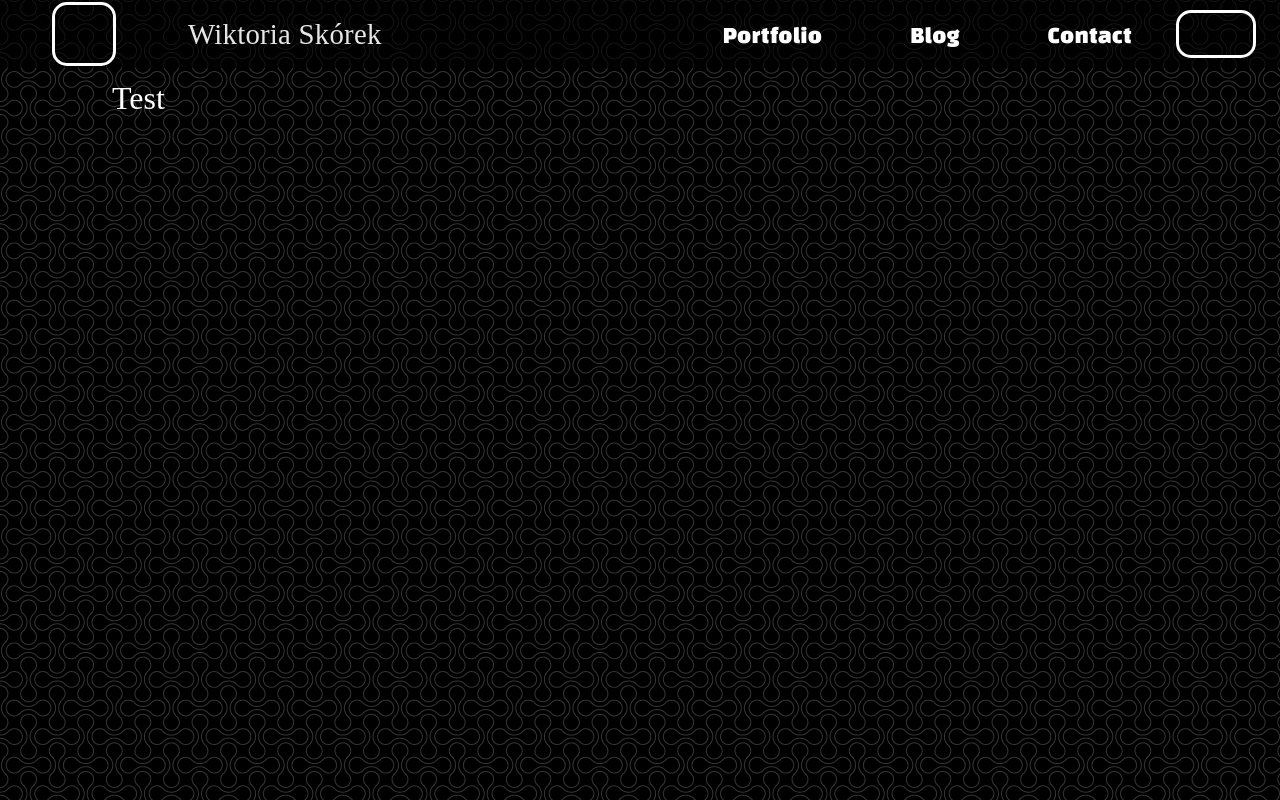
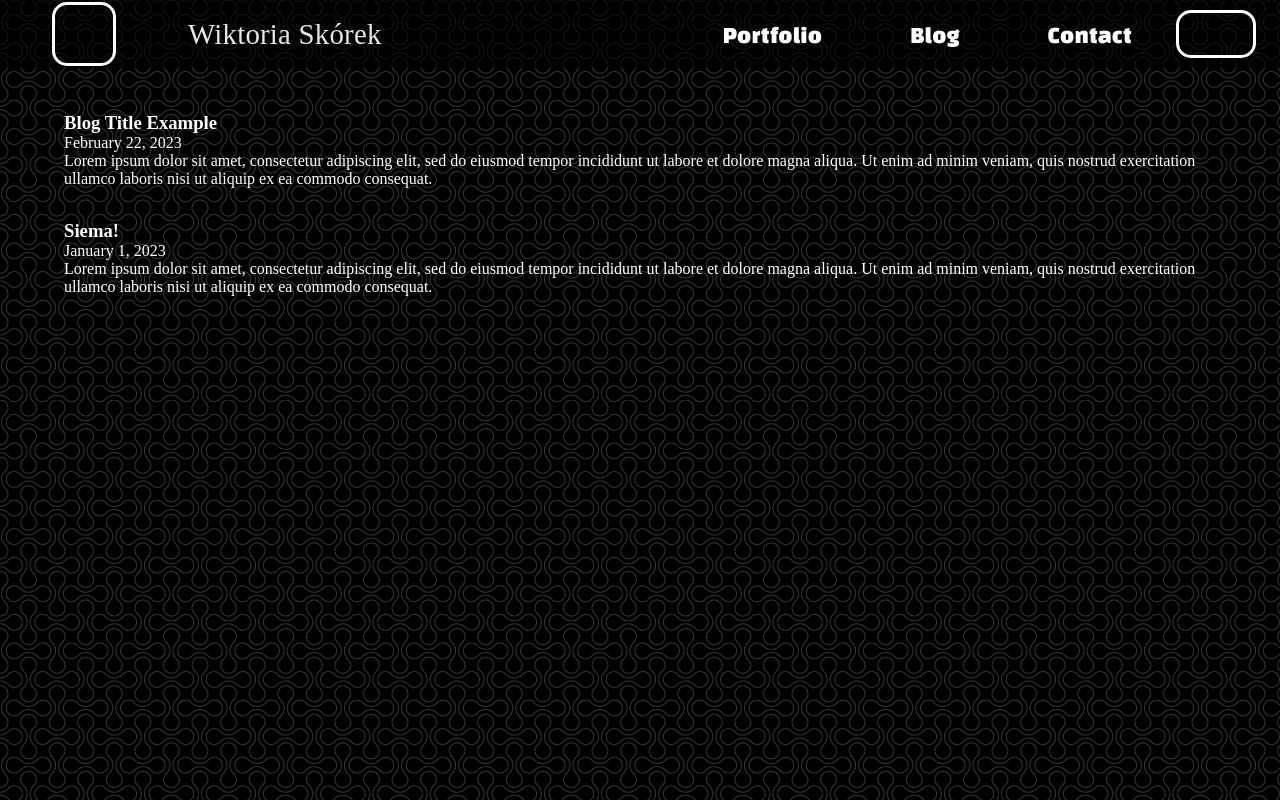
Before and after one commit to s-jez/Portfolio-3DArist, a React (Create React App) app: page /blog in a window 1280 px wide. Built offline with nearby package versions, Linux system fonts and the light colour scheme; a web font is replaced by a local one.

Commit message:
Add Blog components logic.

```diff
--- a/src/components/Carousel/Slider/Slider.module.css
+++ b/src/components/Carousel/Slider/Slider.module.css
@@ -9,7 +9,7 @@
   background-repeat: no-repeat;
   background-position: center;
   background-size: cover;
-  transition: 1s cubic-bezier(0.39, 0.575, 0.565, 1);
+  transition: all 0.4s;
 }
 @media (max-width: 1200px) {
   .slider {
--- a/src/components/Navbar/Navbar.module.css
+++ b/src/components/Navbar/Navbar.module.css
@@ -113,15 +113,6 @@
   z-index: 10;
   border-radius: 50%;
 }
-.menu-burger {
-  display: flex;
-  flex-direction: column;
-  justify-content: center;
-  align-items: center;
-  width: 4rem;
-  height: 4rem;
-  cursor: pointer;
-}
 .menu {
   display: none;
   width: 270px;
@@ -228,6 +219,10 @@
   .nav ul {
     display: block;
   }
+  .menu-active a > img {
+    border-radius: 1.25rem;
+    filter: drop-shadow(10px 10px 10px rgba(0, 0, 0, 0.25));
+  }
 }
 @media (max-height: 600px) {
   .nav-title {
--- /dev/null
+++ b/src/pages/Blog/Card/BlogCard.module.css
@@ -0,0 +1,4 @@
+.blog__card {
+  margin: 2rem 0;
+  color: white;
+}
--- /dev/null
+++ b/src/pages/Blog/Card/BlogCard.tsx
@@ -0,0 +1,14 @@
+import { BlogPost } from "../Container/Blog";
+import styles from "./BlogCard.module.css";
+
+const BlogCard = ({ id, title, date, description }: BlogPost) => {
+  return (
+    <div className={styles["blog__card"]} key={id}>
+      <h3>{title}</h3>
+      <span>{date}</span>
+      <p>{description}</p>
+    </div>
+  );
+};
+
+export default BlogCard;
--- /dev/null
+++ b/src/pages/Blog/Card/Container/BlogCard.module.css
@@ -0,0 +1,3 @@
+.blog {
+
+}
--- /dev/null
+++ b/src/pages/Blog/Card/Container/BlogCards.tsx
@@ -0,0 +1,18 @@
+import { BlogPost } from "../../Container/Blog";
+import BlogCard from "../BlogCard";
+
+import styles from "./BlogCard.module.css";
+
+interface IBlogCards {
+  blogPosts: BlogPost[];
+}
+
+const renderBlogCards = (blogPosts: BlogPost[]) => {
+  return blogPosts.map((post) => <BlogCard key={post.id} {...post} />);
+};
+
+const BlogCards = ({ blogPosts }: IBlogCards) => {
+  return <div className={styles.blog}>{renderBlogCards(blogPosts)}</div>;
+};
+
+export default BlogCards;
--- a/src/pages/Blog/Container/Blog.tsx
+++ b/src/pages/Blog/Container/Blog.tsx
@@ -1,13 +1,38 @@
 import { Container } from "@mui/material";
 import Navbar from "components/Navbar/Navbar";
 import React from "react";
+import BlogCards from "../Card/Container/BlogCards";
+
+export interface BlogPost {
+  id: number;
+  title: string;
+  date: string;
+  description: string;
+}
+
+const blogPosts: BlogPost[] = [
+  {
+    id: 1,
+    title: "Blog Title Example",
+    date: "February 22, 2023",
+    description:
+      "Lorem ipsum dolor sit amet, consectetur adipiscing elit, sed do eiusmod tempor incididunt ut labore et dolore magna aliqua. Ut enim ad minim veniam, quis nostrud exercitation ullamco laboris nisi ut aliquip ex ea commodo consequat.",
+  },
+  {
+    id: 2,
+    title: "Siema!",
+    date: "January 1, 2023",
+    description:
+      "Lorem ipsum dolor sit amet, consectetur adipiscing elit, sed do eiusmod tempor incididunt ut labore et dolore magna aliqua. Ut enim ad minim veniam, quis nostrud exercitation ullamco laboris nisi ut aliquip ex ea commodo consequat.",
+  },
+];
 
 const Blog = () => {
   return (
     <>
       <Navbar />
       <Container style={{ paddingTop: "5rem" }}>
-        <h1 style={{ color: "white" }}>Test</h1>
+        <BlogCards blogPosts={blogPosts} />
       </Container>
     </>
   );
```
